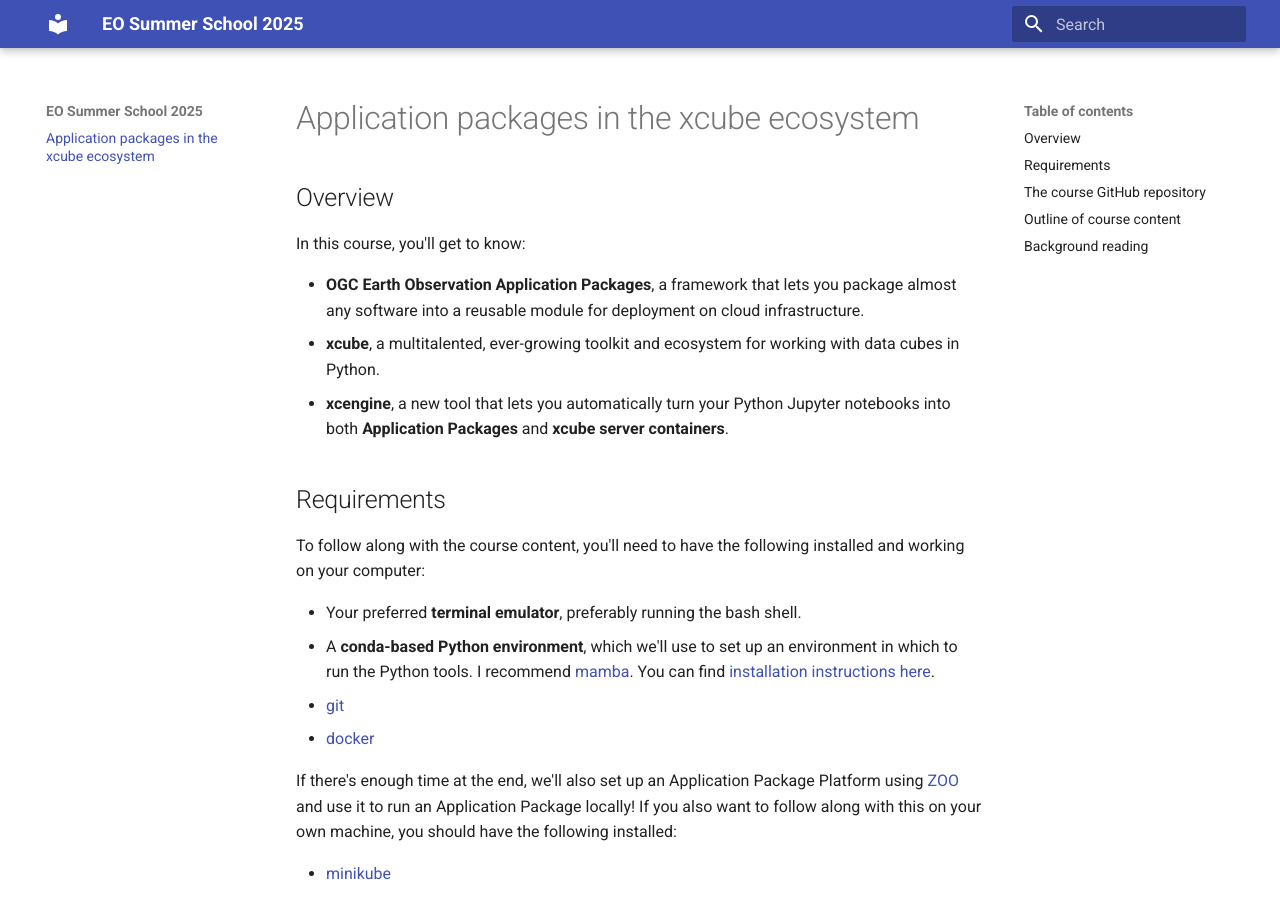
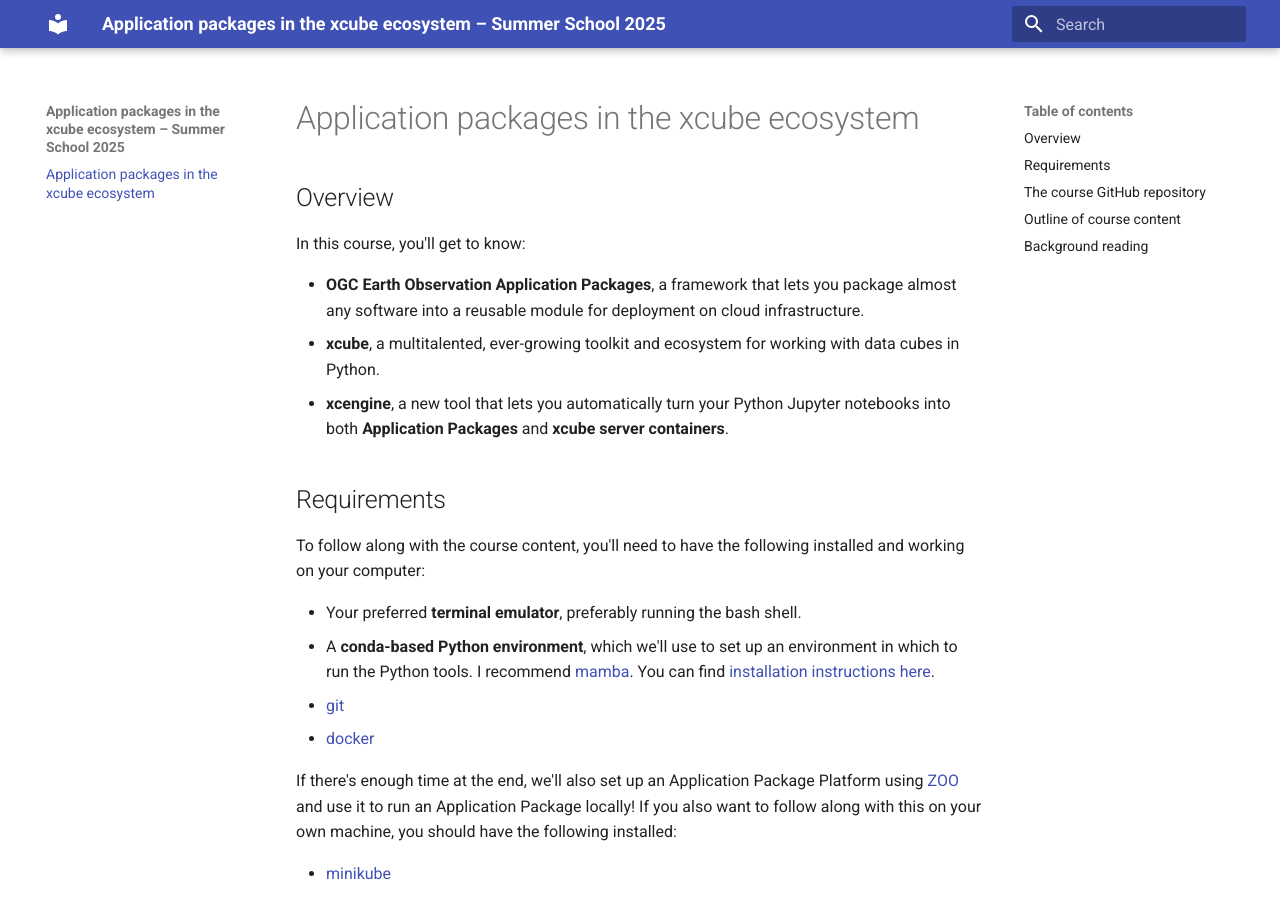
Before and after one commit to xcube-dev/summerschool25, an MkDocs documentation site: the page built from docs/index.md, in a window 1280 px wide and 900 px high. Built offline with MkDocs 1.6.1 and Material for MkDocs 9.7.7, drawn with Linux system fonts in a browser that asks for light colours.

Commit message:
Improve web page title

```diff
--- a/mkdocs.yml
+++ b/mkdocs.yml
@@ -1,4 +1,4 @@
-site_name: EO Summer School 2025
+site_name: Application packages in the xcube ecosystem – Summer School 2025
 site_url: https://xcube-dev.github.io/summerschool25
 theme:
   name: material
```
